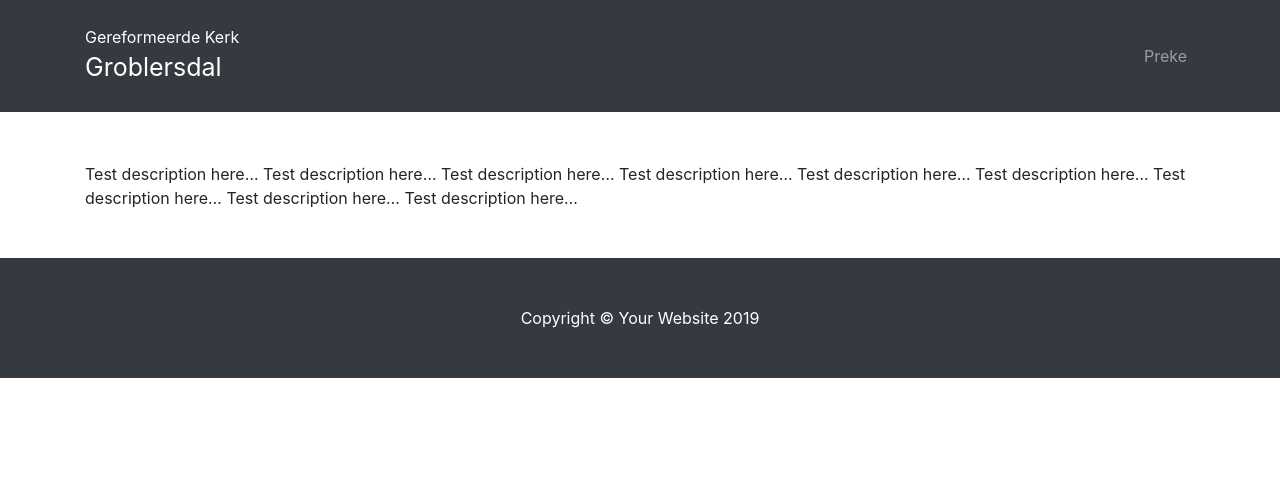
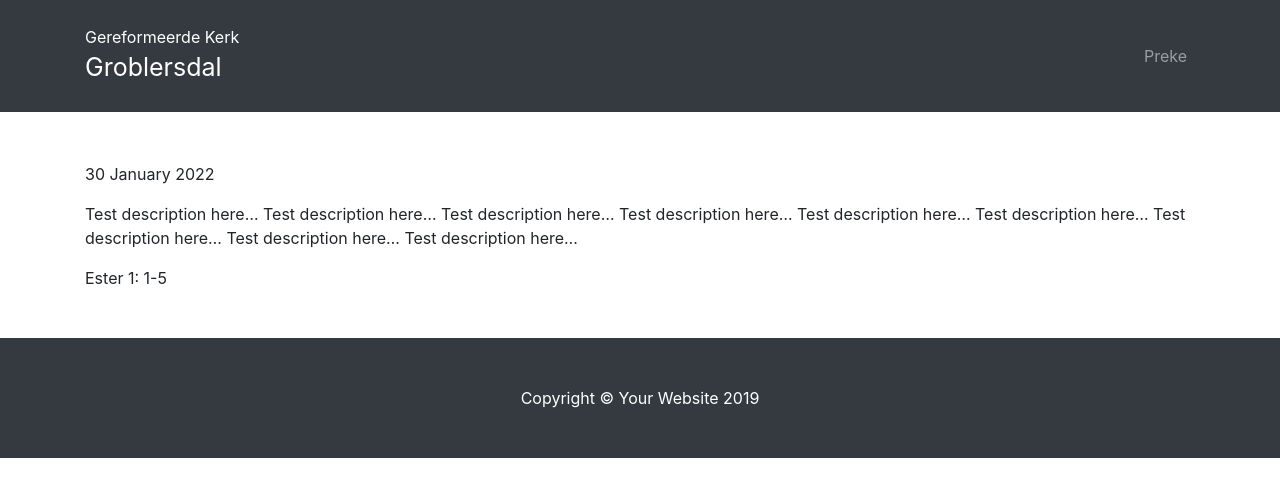
Before and after one commit to gkgd/website, a Jekyll site: the page built from _posts/2011-12-31-new-years-eve-is-awesome.md, in a window 1280 px wide. Shown: the top 497 px of the page. Built offline with Jekyll 4.4.1, drawn with Linux system fonts in a browser that asks for light colours; comment, search, counter and statistics services are not loaded.

Commit message:
Update 2011-12-31-new-years-eve-is-awesome.md

```diff
--- a/_posts/2011-12-31-new-years-eve-is-awesome.md
+++ b/_posts/2011-12-31-new-years-eve-is-awesome.md
@@ -1,7 +1,11 @@
 ---
 layout: main
-tags: ester job
+tags: ester
 date_live: 2020-01-01
 title:  Welcome to Jekyll! this is some more words for the title
 ---
+30 January 2022
+
 Test description here... Test description here... Test description here... Test description here... Test description here... Test description here... Test description here... Test description here... Test description here...
+
+Ester 1: 1-5
```
